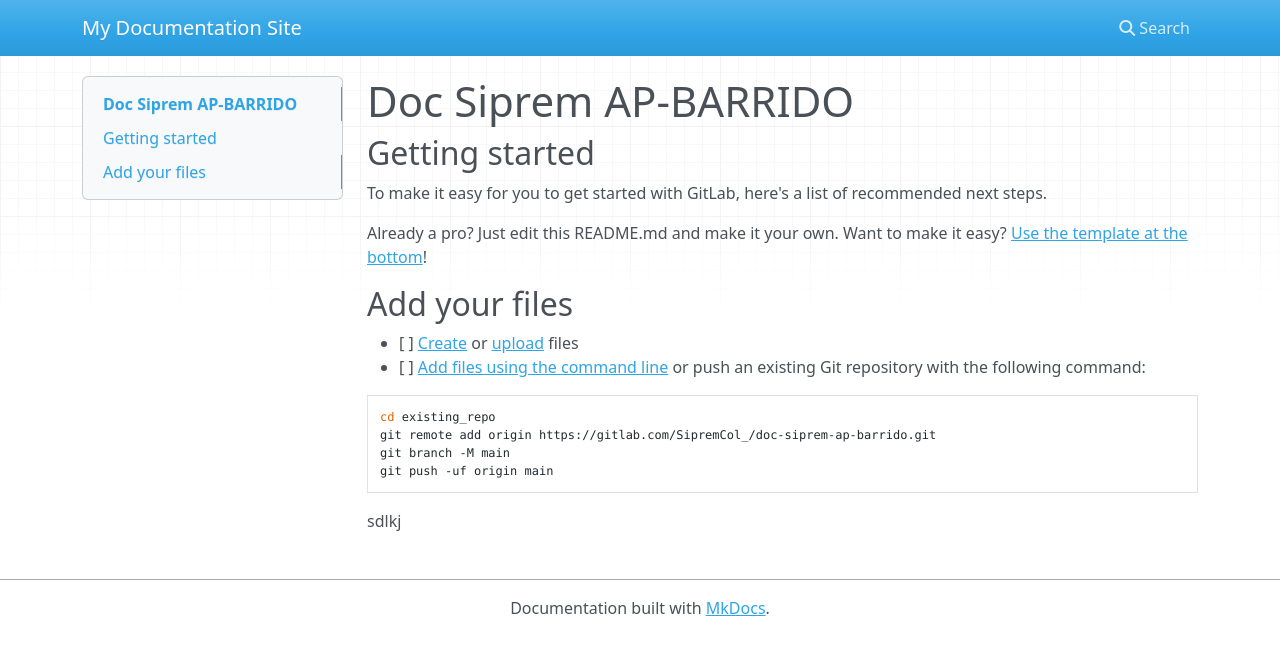
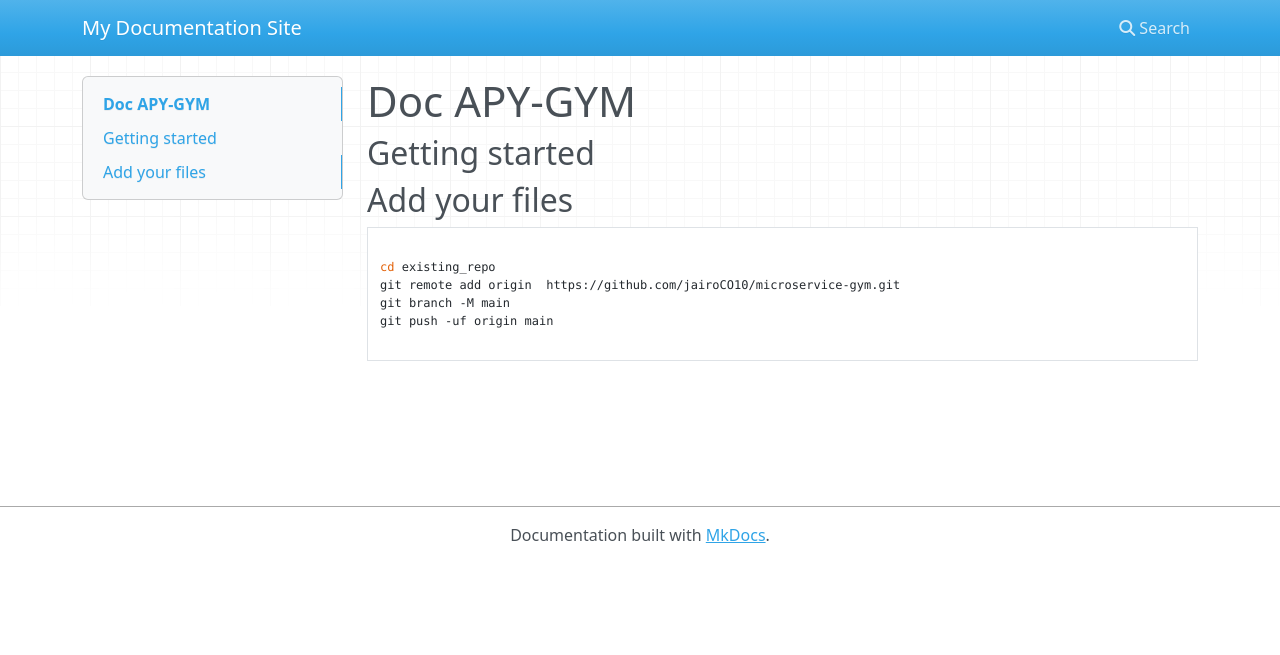
Before and after one commit to jairoCO10/microservice-gym, an MkDocs documentation site: the page built from documentation/docs/README.md, in a window 1280 px wide. Shown: the top 655 px of the page. Built offline with MkDocs 1.6.1, drawn with Linux system fonts in a browser that asks for light colours; nearby versions of some CDN libraries.

````diff
--- a/documentation/docs/README.md
+++ b/documentation/docs/README.md
@@ -1,21 +1,16 @@
-# Doc Siprem AP-BARRIDO
+# Doc APY-GYM
 
 ## Getting started
 
-To make it easy for you to get started with GitLab, here's a list of recommended next steps.
-
-Already a pro? Just edit this README.md and make it your own. Want to make it easy? [Use the template at the bottom](#editing-this-readme)!
 
 ## Add your files
 
-- [ ] [Create](https://docs.gitlab.com/ee/user/project/repository/web_editor.html#create-a-file) or [upload](https://docs.gitlab.com/ee/user/project/repository/web_editor.html#upload-a-file) files
-- [ ] [Add files using the command line](https://docs.gitlab.com/ee/gitlab-basics/add-file.html#add-a-file-using-the-command-line) or push an existing Git repository with the following command:
 
 ``` bash
+
 cd existing_repo
-git remote add origin https://gitlab.com/SipremCol_/doc-siprem-ap-barrido.git
+git remote add origin  https://github.com/jairoCO10/microservice-gym.git
 git branch -M main
 git push -uf origin main
+
 ```
-
-sdlkj
````
